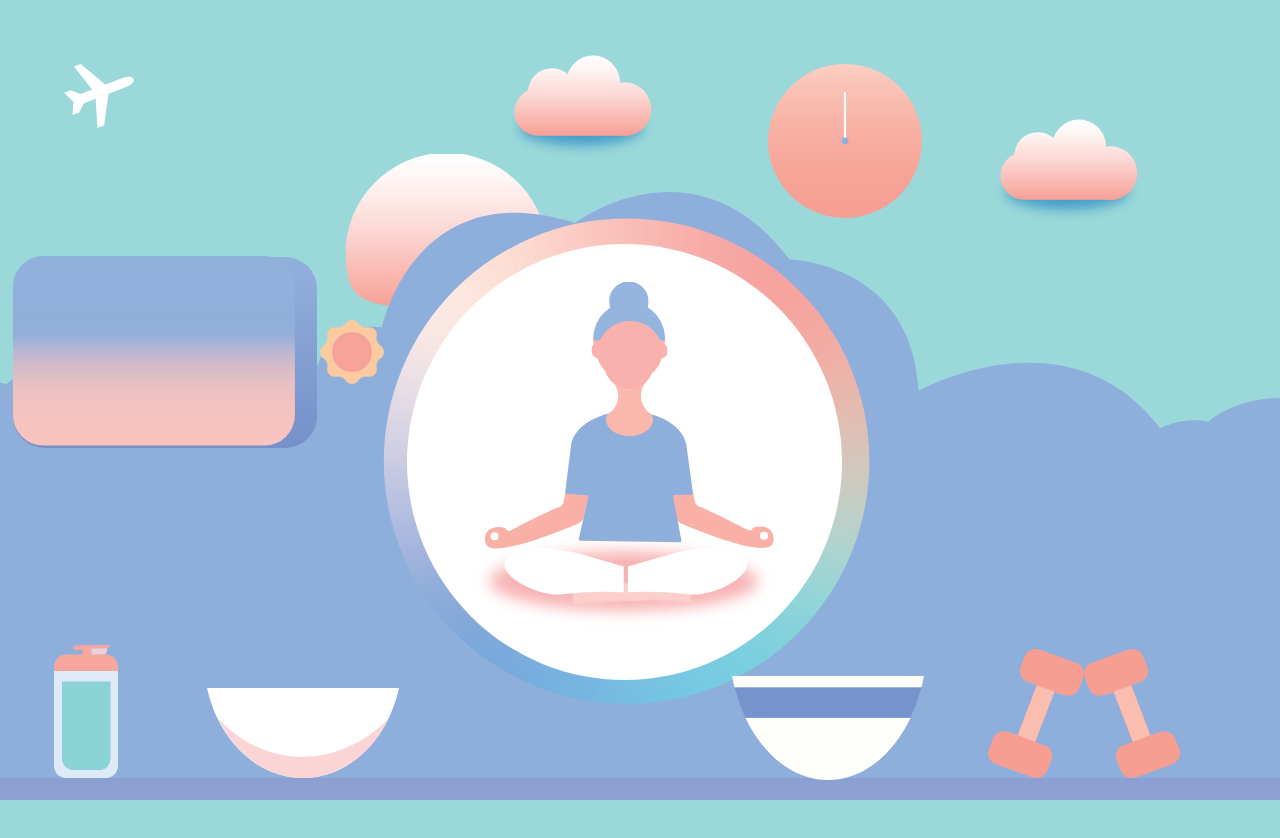
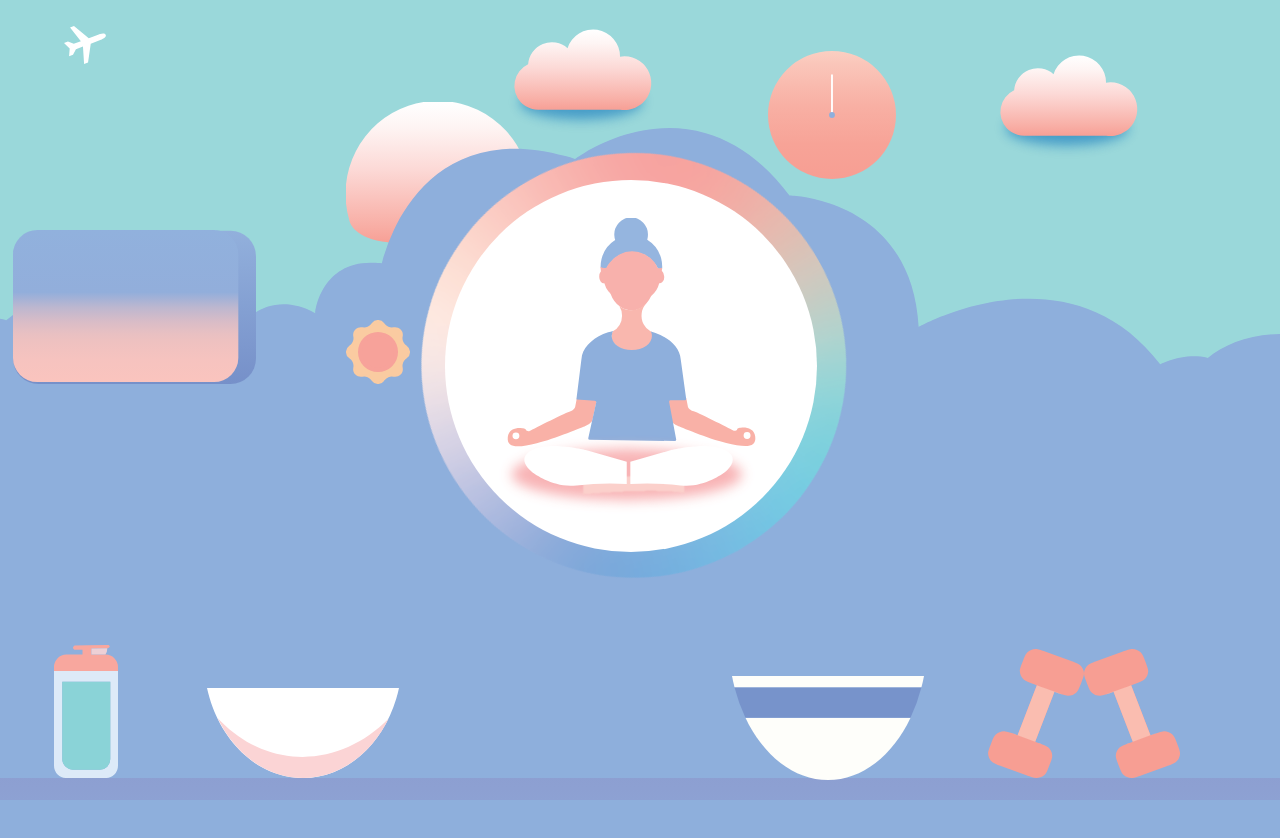
Before and after one commit to 0xolerdk/HIVENUS, a React (Create React App) app in the folder front_end/: page / in a window 1280 px wide. Shown: the top 838 px of the page. Built offline with nearby package versions, Linux system fonts and the light colour scheme.

Commit message:
smoothing top

```diff
--- a/front_end/src/components/Top.css
+++ b/front_end/src/components/Top.css
@@ -12,7 +12,7 @@
 .Big_cloud {
   position: relative;
   background-image: url('../assets/images/clouds_big.svg');
-  top: 15vw;
+  top: 10vw;
   height: 45vw;
   background-repeat: no-repeat;
   background-position: center;
@@ -23,29 +23,29 @@
 
 .gradient_circle{
   position: absolute;
-  height: 40vw;
+  height: 35vw;
   top: 1vw;
-  left: 29vw;
+  left: 32vw;
 }
 
 .w_circle{
   position: absolute;
-  height: 34vw;
+  height: 29vw;
   top: 4.1vw;
-  left: 31.8vw;
+  left: 34.8vw;
 }
 
 .med_girl{
   position: absolute;
-  height: 35vw;
+  height: 30vw;
   top: 7vw;
-  left: 29vw;
+  left: 32vw;
 }
 
 .cloud_small{
   position: absolute;
   height: 20vw;
-  top: -15vw;
+  top: -12vw;
   left: 32vw;
 }
 .cloud_small_1{
@@ -58,42 +58,58 @@
 .sun{
   position: absolute;
   height: 5vw;
-  top: 10vw;
-  left: 25vw;
+  top: 15vw;
+  left: 27vw;
 }
 
 .sun_big{
+
   position: absolute;
-  height: 12vw;
-  top: 12vw;
+  height: 11vw;
+  top: 8vw;
   left: 27vw;
   z-index: -1;
 }
 
 .news_box{
   position: absolute;
-  height: 15vw;
-  top: 5vw;
+  height: 12vw;
+  top: 8vw;
   left: 1vw;
 }
 
 .airplane{
   position: absolute;
-  height: 5vw;
-  top: -10vw;
+  height: 3vw;
+  top: -8vw;
   left: 5vw;
 }
 
 .clock{
   position: absolute;
-  height: 12vw;
-  top: -10vw;
+  height: 10vw;
+  top: -6vw;
   left: 60vw;
 }
 
-/* .big_cloud_cont
+.big_cloud_cont
 {
   height: 5000px;
   background-color: #8EAFDC;
   z-index: 0;
-} */
+}
+
+@media (prefers-reduced-motion: no-preference) {
+  .gradient_circle {
+    animation: gradient_circle-spin infinite 10s linear;
+
+  }
+}
+@keyframes gradient_circle-spin {
+  from {
+    transform: rotate(0deg);
+  }
+  to {
+    transform: rotate(360deg);
+  }
+}
--- a/front_end/src/components/Top.js
+++ b/front_end/src/components/Top.js
@@ -27,8 +27,9 @@ function Top() {
           <img className='news_box' src={news_box} alt="" />
           <img className='airplane' src={airplane} alt="" />
           <img className='clock' src={clock} alt="" />
+
+          </div>
           <div className='big_cloud_cont'>
-          </div>
         </div>
 
     </div>
```
